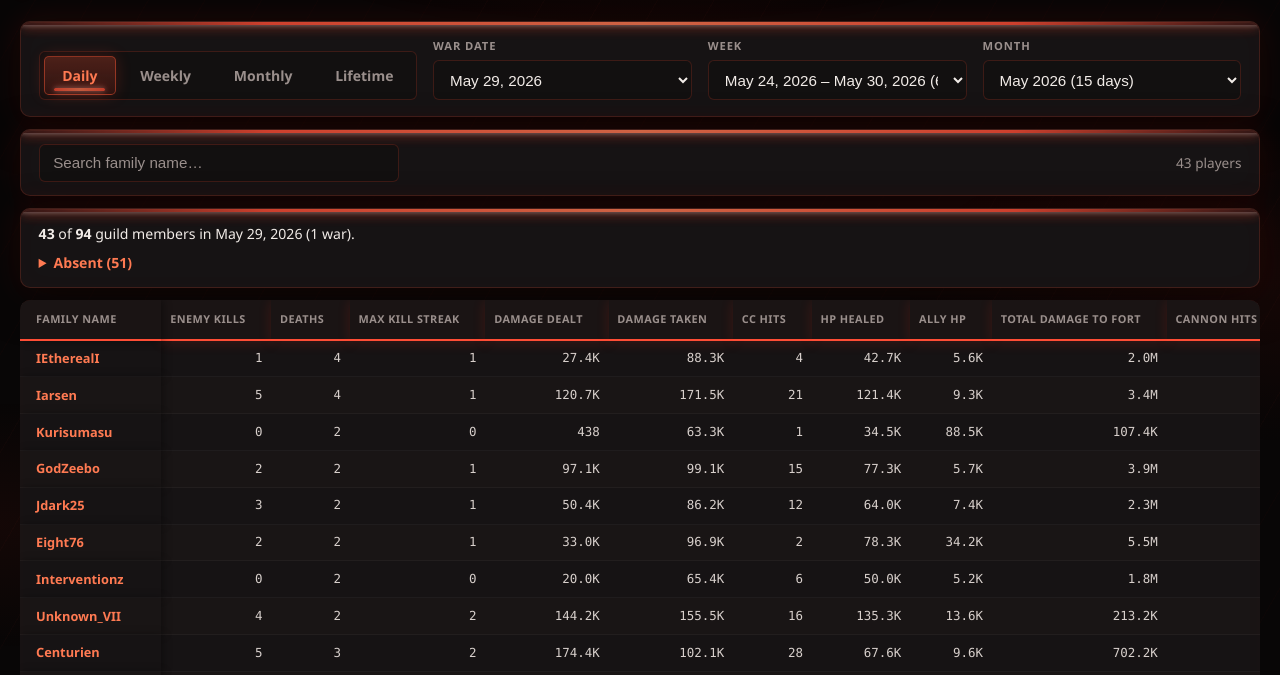
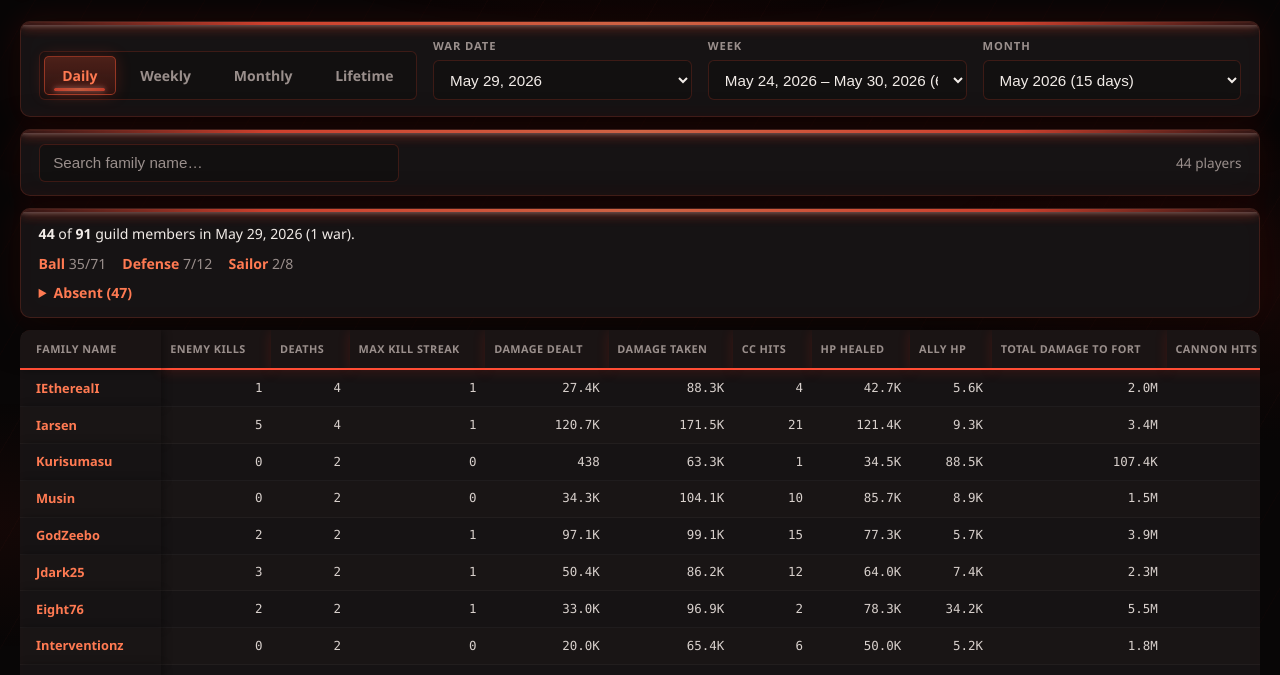
Before and after one commit to paulbrowndd/FRAG, a plain HTML site: page index.html in a window 1280 px wide. Shown: the part 115-790 px from the top of the page. Drawn offline with Linux system fonts and the light colour scheme.

Commit message:
Add files via upload

```diff
--- a/app.js
+++ b/app.js
@@ -68,6 +68,11 @@
     return window.GUILD_NAME_ALIASES && typeof window.GUILD_NAME_ALIASES === "object"
       ? window.GUILD_NAME_ALIASES
       : {};
+  }
+
+  function getMemberTeam(name) {
+    const teams = window.GUILD_MEMBER_TEAMS;
+    return teams && typeof teams === "object" ? teams[name] || null : null;
   }
 
   function buildRosterIndex() {
@@ -178,17 +183,49 @@
     const warNote =
       wars === 1 ? "1 war" : wars > 1 ? `${wars} wars` : "no wars logged";
 
+    const teamOrder = ["Ball", "Defense", "Sailor"];
+    const teamStats = new Map();
+    for (const name of getGuildRoster()) {
+      const team = getMemberTeam(name) || "Unassigned";
+      if (!teamStats.has(team)) teamStats.set(team, { roster: 0, present: 0, missing: [] });
+      const stat = teamStats.get(team);
+      stat.roster += 1;
+      if (present.has(name)) stat.present += 1;
+      else stat.missing.push(name);
+    }
+
+    const teamSummary = teamOrder
+      .filter((team) => teamStats.has(team))
+      .map((team) => {
+        const stat = teamStats.get(team);
+        return `<span class="attendance-team-stat"><strong>${escapeHtml(team)}</strong> ${stat.present}/${stat.roster}</span>`;
+      })
+      .join("");
+
+    const missingByTeam = teamOrder
+      .filter((team) => teamStats.get(team)?.missing.length)
+      .map((team) => {
+        const names = teamStats
+          .get(team)
+          .missing.sort((a, b) => a.localeCompare(b, undefined, { sensitivity: "base" }))
+          .map((n) => escapeHtml(n))
+          .join(", ");
+        return `<p class="attendance-missing-team"><strong>${escapeHtml(team)}</strong> (${teamStats.get(team).missing.length}): ${names}</p>`;
+      })
+      .join("");
+
     attendancePanel.hidden = false;
     attendancePanel.innerHTML = `
       <p class="attendance-summary">
         <strong>${present.size}</strong> of <strong>${rosterSize}</strong> guild members in ${escapeHtml(periodLabel)}
         (${escapeHtml(warNote)}).
       </p>
+      ${teamSummary ? `<p class="attendance-teams">${teamSummary}</p>` : ""}
       ${
         missing.length
           ? `<details class="attendance-missing">
               <summary>Absent (${missing.length})</summary>
-              <p class="attendance-missing-list">${missing.map((n) => escapeHtml(n)).join(", ")}</p>
+              <div class="attendance-missing-list">${missingByTeam || `<p>${missing.map((n) => escapeHtml(n)).join(", ")}</p>`}</div>
             </details>`
           : `<p class="attendance-all">Full guild attendance for ${escapeHtml(periodLabel)}.</p>`
       }
--- a/guild.js
+++ b/guild.js
@@ -9,7 +9,6 @@ window.GUILD_ROSTER = [
   "Atmospheric",
   "Baakuugeki",
   "Beights",
-  "Belserion",
   "Centurien",
   "CheekyBigKahuna",
   "Clan_Ellis",
@@ -19,7 +18,6 @@ window.GUILD_ROSTER = [
   "Conlaoch",
   "Darkiden",
   "DDE",
-  "Degens77",
   "Deroxide",
   "Dragoneel",
   "DrShortstuf",
@@ -55,13 +53,13 @@ window.GUILD_ROSTER = [
   "Kitsune",
   "Koisenso",
   "KOONandFriends",
-  "Ktcuda",
   "Kurisumasu",
   "Kyln",
   "Lord_Blaze",
   "LordGrim",
   "Marszarukky",
   "MoonlitMocha",
+  "Musin",
   "MyFamilyName",
   "Mythal",
   "NemesisProgram",
@@ -71,7 +69,6 @@ window.GUILD_ROSTER = [
   "PickleRick69",
   "PinguFamily",
   "Plaiddisco",
-  "Ragna_Crimson",
   "RealBanger",
   "REMEDY94",
   "Renegade69",
@@ -99,6 +96,101 @@ window.GUILD_ROSTER = [
   "Yuki_Chan",
 ];
 
+/** Member family name → team (Ball | Defense | Sailor) */
+window.GUILD_MEMBER_TEAMS = {
+  Afary: "Ball",
+  Aozora: "Ball",
+  Apocolypse_Crew: "Ball",
+  Atmospheric: "Ball",
+  Baakuugeki: "Ball",
+  Beights: "Ball",
+  Centurien: "Ball",
+  CheekyBigKahuna: "Ball",
+  Clan_Ellis: "Ball",
+  CM_Yami: "Ball",
+  Coldest: "Ball",
+  Coldsin: "Ball",
+  Conlaoch: "Ball",
+  Darkiden: "Ball",
+  DDE: "Ball",
+  Deroxide: "Defense",
+  Dragoneel: "Ball",
+  DrShortstuf: "Ball",
+  Eight76: "Ball",
+  Extragalactic: "Ball",
+  FleitesFamily: "Ball",
+  FxAxFxO: "Ball",
+  GodsRNG: "Ball",
+  GodZeebo: "Ball",
+  GONXTA: "Ball",
+  Great_Nazaricks: "Ball",
+  Grimz: "Ball",
+  Hendo1114: "Sailor",
+  Hersheyyy: "Ball",
+  HolyTrinity: "Ball",
+  HouseofShield: "Ball",
+  Hypnotica: "Ball",
+  Iarsen: "Ball",
+  IEtherealI: "Defense",
+  IHydrex: "Ball",
+  Ikaroswolf: "Ball",
+  Infernorage: "Ball",
+  Interventionz: "Defense",
+  Jaycro: "Ball",
+  Jazz1118: "Ball",
+  Jdark25: "Ball",
+  Jeggings: "Sailor",
+  Jetsecan: "Ball",
+  JoseFist: "Ball",
+  Kagome: "Ball",
+  Kilzuras: "Ball",
+  Kinyon15: "Sailor",
+  Kitsune: "Ball",
+  Koisenso: "Ball",
+  KOONandFriends: "Ball",
+  Kurisumasu: "Defense",
+  Kyln: "Ball",
+  Lord_Blaze: "Sailor",
+  LordGrim: "Ball",
+  Marszarukky: "Ball",
+  MoonlitMocha: "Defense",
+  Musin: "Ball",
+  MyFamilyName: "Sailor",
+  Mythal: "Sailor",
+  NemesisProgram: "Ball",
+  Netsrik: "Defense",
+  Odaa: "Ball",
+  Okami: "Defense",
+  PickleRick69: "Ball",
+  PinguFamily: "Ball",
+  Plaiddisco: "Ball",
+  RealBanger: "Ball",
+  REMEDY94: "Ball",
+  Renegade69: "Ball",
+  Rxckless: "Ball",
+  Shadowfang: "Defense",
+  ShottaZz: "Ball",
+  SinfulxJudgement: "Defense",
+  Sunsorian: "Ball",
+  SuperSenior: "Ball",
+  Suspex: "Sailor",
+  TheRossSauce: "Ball",
+  Trackstarriq: "Ball",
+  Treehugger: "Sailor",
+  Trooperr: "Ball",
+  Ulskay: "Ball",
+  Umassoura: "Ball",
+  Umbrella: "Ball",
+  Unagote: "Defense",
+  Unknown_VII: "Ball",
+  Witchico: "Ball",
+  Worlboss: "Defense",
+  XChronik: "Defense",
+  XOdaaX: "Ball",
+  XxCASHxX: "Ball",
+  Yuki_Chan: "Ball",
+};
+
 /** War result spelling → canonical roster name */
 window.GUILD_NAME_ALIASES = {
   larsen: "Iarsen",
--- a/styles.css
+++ b/styles.css
@@ -447,6 +447,19 @@ body {
   color: var(--text);
 }
 
+.attendance-teams {
+  display: flex;
+  flex-wrap: wrap;
+  gap: 0.65rem 1rem;
+  margin: 0.55rem 0 0;
+  color: var(--muted);
+}
+
+.attendance-team-stat strong {
+  color: var(--accent-bright);
+  font-weight: 600;
+}
+
 .attendance-guests {
   color: var(--muted);
 }
@@ -470,6 +483,18 @@ body {
   margin: 0.45rem 0 0;
   color: var(--muted);
   line-height: 1.5;
+}
+
+.attendance-missing-team {
+  margin: 0.35rem 0 0;
+}
+
+.attendance-missing-team:first-child {
+  margin-top: 0;
+}
+
+.attendance-missing-team strong {
+  color: var(--accent-bright);
 }
 
 /* MVP */
```
